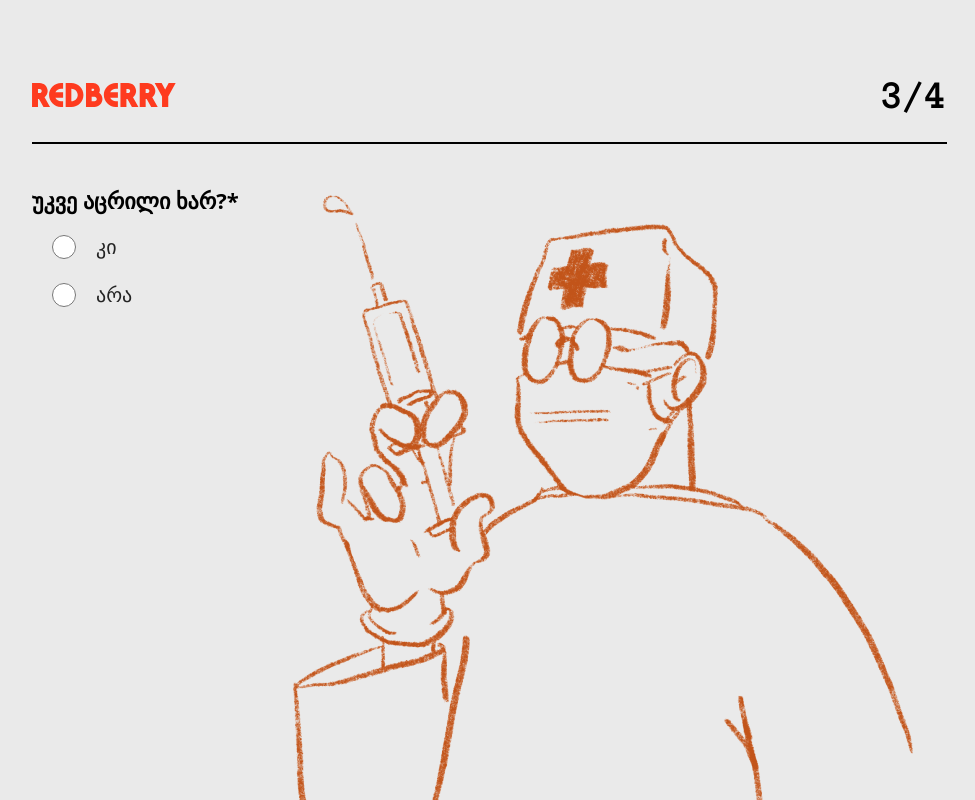
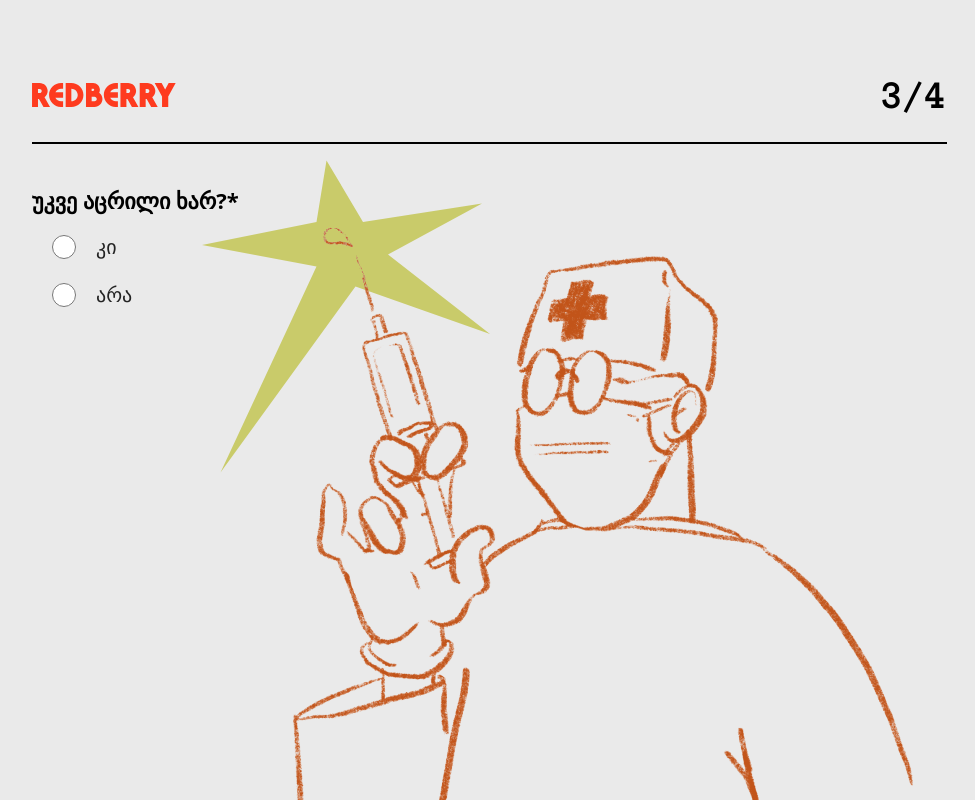
Before and after one commit to Saba-Var/Covid-Quoestionnaire, a React (Create React App) app: page /Vaccinated in a window 1280 px wide. Shown: the top 800 px of the page, without its empty margins (168-1143 px from the left). Built offline with nearby package versions, Linux system fonts and the light colour scheme.

Commit message:
chore(svg): add star svg to vaccinated page

```diff
--- a/src/Components/Image03.js
+++ b/src/Components/Image03.js
@@ -1,9 +1,18 @@
 import DoctorImg from '../Assets/images/doctor.png';
+import star from '../Assets/svg/star.svg';
+
 function Image03() {
   return (
-    <div className='absolute right-40 top-28 '>
-      <img src={DoctorImg} alt='doctor' className='pt-8' />
-    </div>
+    <>
+      <div className='absolute right-40 top-36 '>
+        <img src={DoctorImg} alt='doctor' className='pt-8' />
+      </div>
+      <img
+        src={star}
+        alt='star'
+        className='absolute right-[622px] top-40 mix-blend-darken'
+      />
+    </>
   );
 }
 
--- a/src/Pages/Covid-Policy/CovidPolicy.js
+++ b/src/Pages/Covid-Policy/CovidPolicy.js
@@ -48,6 +48,7 @@ function CovidPolicy() {
   const onSubmit = (data, e) => {
     e.preventDefault();
   };
+  console.log(useContext(FormContext));
   return (
     <div className='bg-gray'>
       <div className='bg-gray h-492'>
```
Also changed, not shown: src/Assets/svg/star.svg (added).
